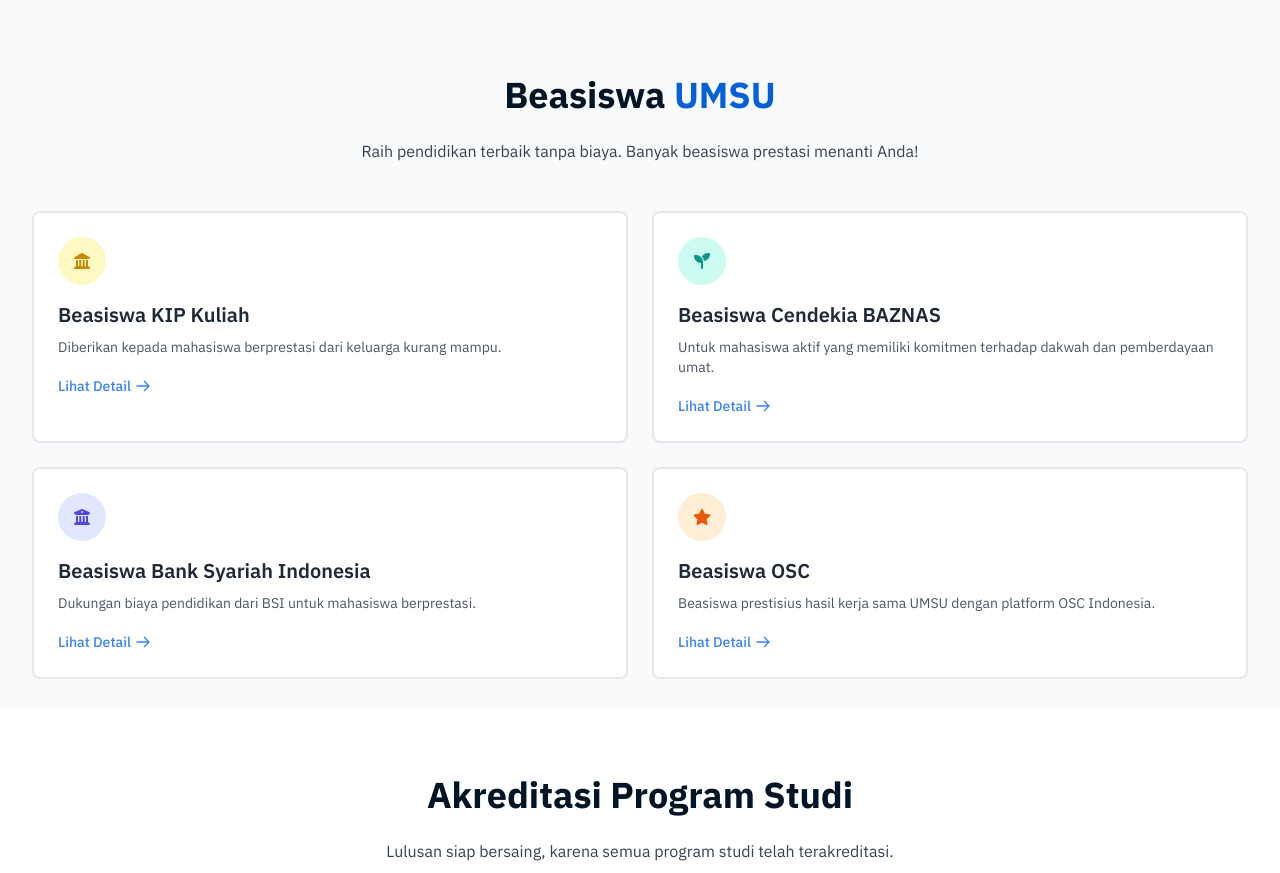
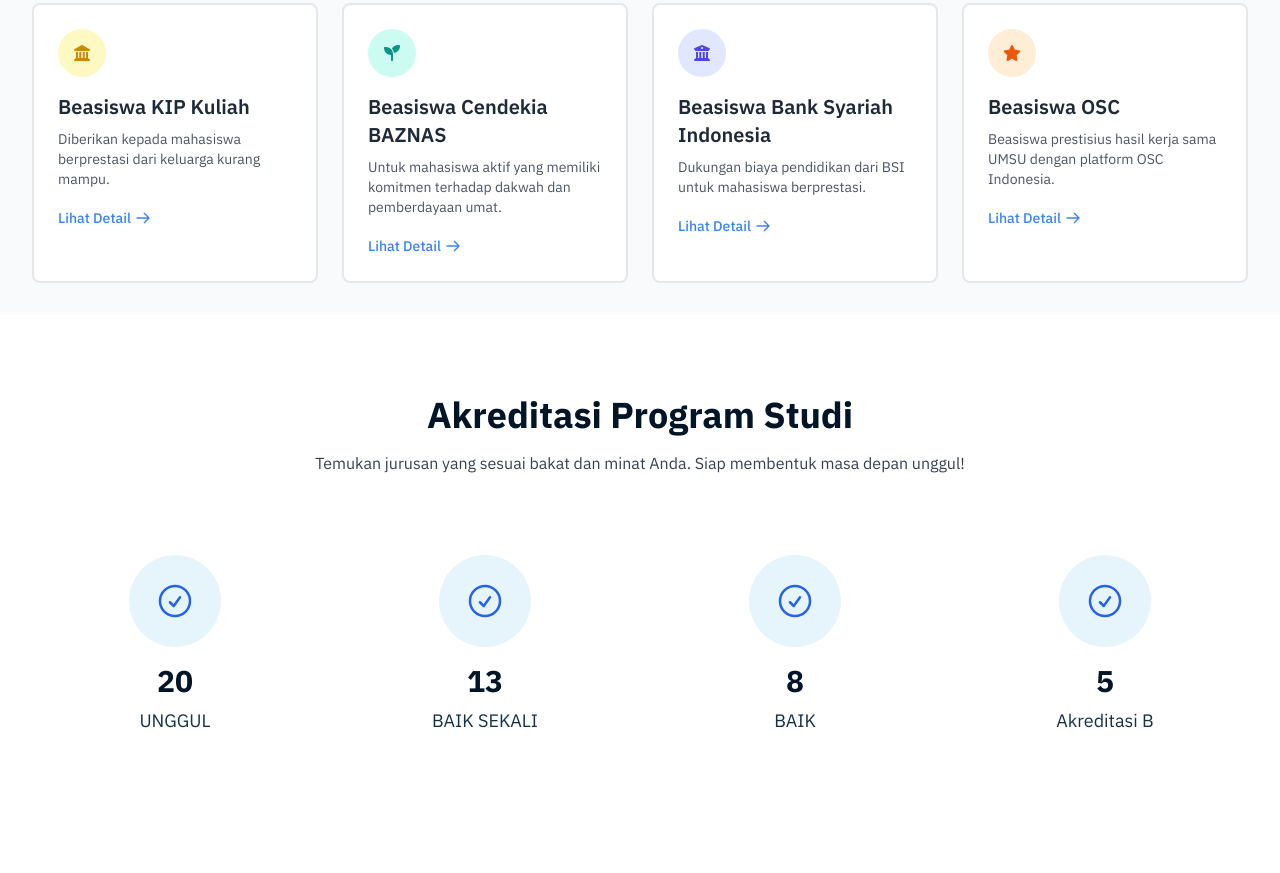
Before and after one commit to mangosandwich/penmaru_umsu, a plain HTML site: page index.html in a window 1280 px wide. Shown: the part 2947-3820 px from the top of the page. Drawn offline with nearby package versions, Linux system fonts and the light colour scheme.

Commit message:
fix: card

```diff
--- a/index.html
+++ b/index.html
@@ -560,7 +560,7 @@
             cepat, dan pasti!
           </p>
 
-          <div class="grid grid-cols-1 md:grid-cols-2 gap-6">
+          <div class="grid grid-cols-1 md:grid-cols-2 lg:grid-cols-4 gap-6">
             <div
               class="p-6 bg-white rounded-lg border-gray-200 border-2 hover:shadow-lg transition-shadow duration-300 ease-in-out"
             >
@@ -728,7 +728,7 @@
             menanti Anda!
           </p>
 
-          <div class="grid grid-cols-1 md:grid-cols-2 gap-6">
+          <div class="grid grid-cols-1 md:grid-cols-4 gap-6">
             <div
               class="p-6 bg-white rounded-lg border-gray-200 border-2 hover:shadow-lg transition-shadow duration-300 ease-in-out"
             >
@@ -887,16 +887,14 @@
         </div>
       </section>
 
-      <section>
-        <div class="container mx-auto">
-          <h2
-            class="text-3xl lg:text-4xl font-bold text-center text-dark mt-16 mb-6"
-          >
+      <section class="py-16 lg:pt-20 lg:pb-14">
+        <div class="container mx-auto px-4 lg:px-8">
+          <h2 class="text-3xl lg:text-4xl font-bold text-center text-dark mb-4">
             Akreditasi Program Studi
           </h2>
           <p class="text-center text-gray-700 max-w-2xl mx-auto mb-12">
-            Lulusan siap bersaing, karena semua program studi telah
-            terakreditasi.
+            Temukan jurusan yang sesuai bakat dan minat Anda. Siap membentuk
+            masa depan unggul!
           </p>
 
           <div class="grid grid-cols-1 sm:grid-cols-2 lg:grid-cols-4 gap-6">
```
